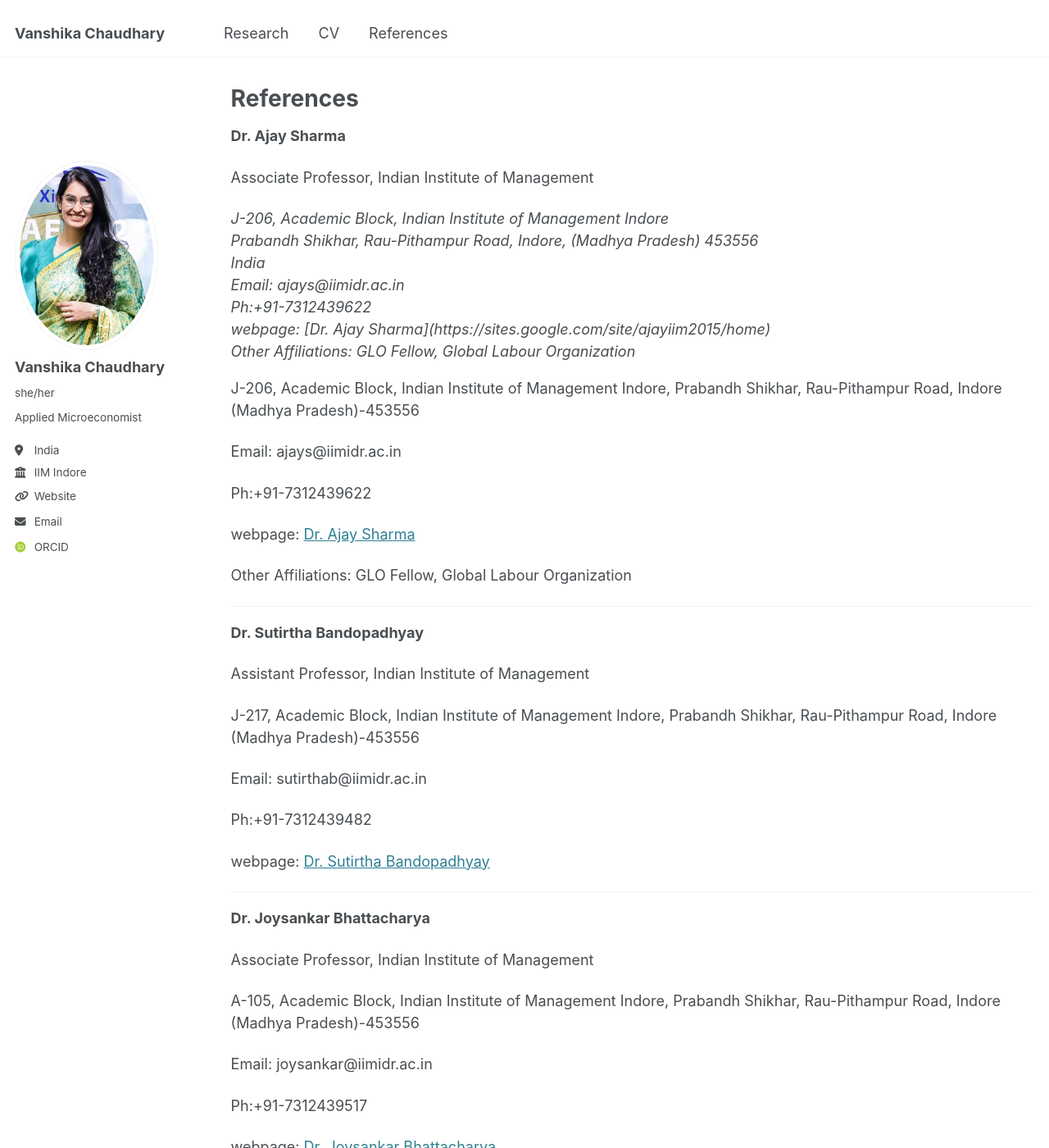
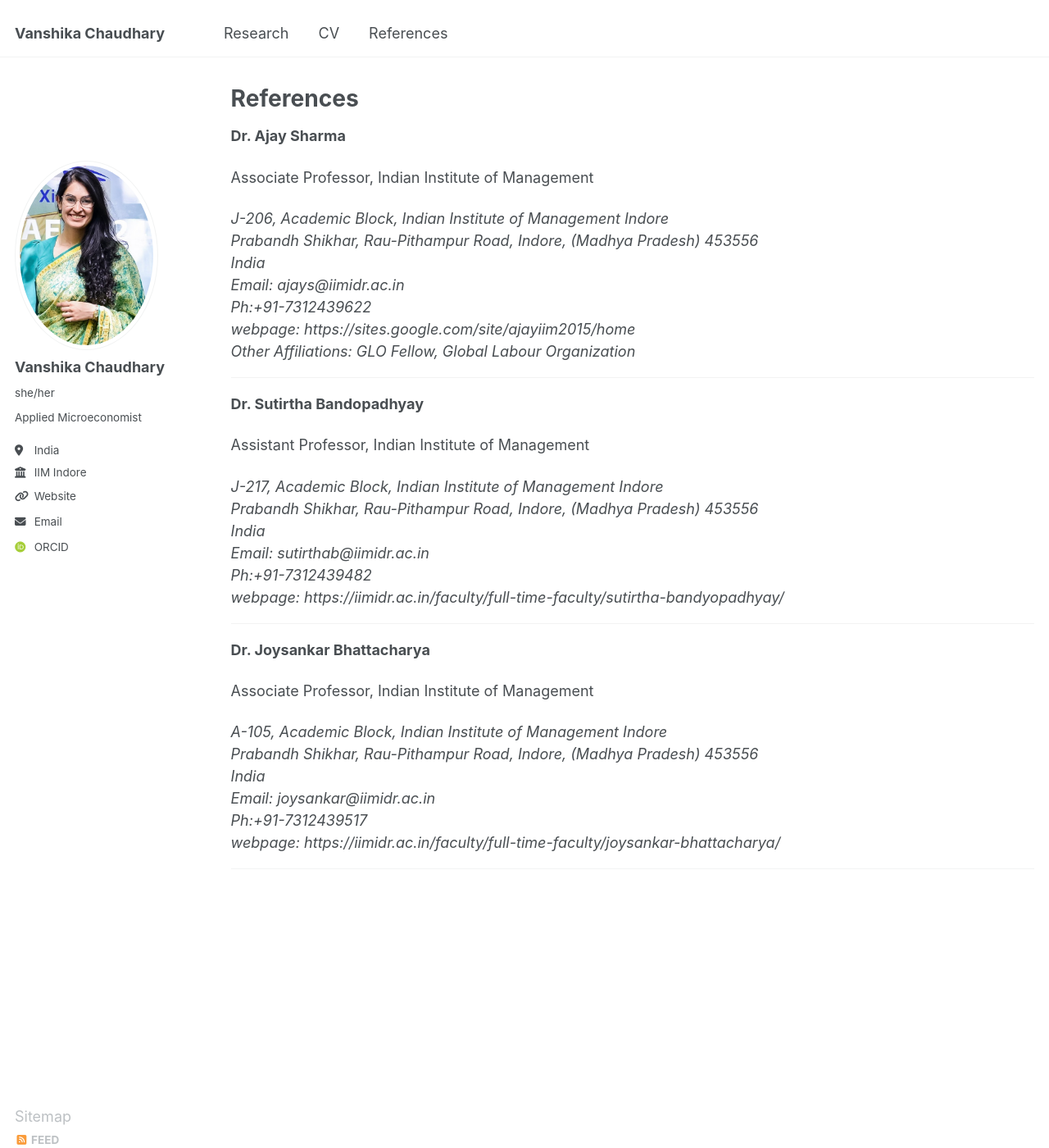
Before and after one commit to vanshika-chaudhary-economics/vanshika-chaudhary-economics.github.io, a Jekyll site: the page built from _pages/references.md, in a window 1280 px wide and 1400 px high. Shown: the whole window at 82% size. Built offline with Jekyll 4.4.1, drawn with Linux system fonts in a browser that asks for light colours; some web fonts are replaced.

Commit message:
Update references.md

```diff
--- a/_pages/references.md
+++ b/_pages/references.md
@@ -12,47 +12,27 @@
 Associate Professor, Indian Institute of Management
 
 <address>
-  J-206, Academic Block, Indian Institute of Management Indore<br /> Prabandh Shikhar, Rau-Pithampur Road, Indore, (Madhya Pradesh) 453556<br /> India<br /> Email: ajays@iimidr.ac.in<br /> Ph:+91-7312439622<br /> webpage: [Dr. Ajay Sharma](https://sites.google.com/site/ajayiim2015/home) <br />Other Affiliations: GLO Fellow, Global Labour Organization
+  J-206, Academic Block, Indian Institute of Management Indore<br /> Prabandh Shikhar, Rau-Pithampur Road, Indore, (Madhya Pradesh) 453556<br /> India<br /> Email: ajays@iimidr.ac.in<br /> Ph:+91-7312439622<br /> webpage: https://sites.google.com/site/ajayiim2015/home <br />Other Affiliations: GLO Fellow, Global Labour Organization
 </address>
-
-J-206, Academic Block, Indian Institute of Management Indore, Prabandh Shikhar, Rau-Pithampur Road, Indore (Madhya Pradesh)-453556
-
-Email: ajays@iimidr.ac.in
-
-Ph:+91-7312439622
-
-webpage: [Dr. Ajay Sharma](https://sites.google.com/site/ajayiim2015/home)
-
-Other Affiliations: GLO Fellow, Global Labour Organization
 
 ------
 
 **Dr. Sutirtha Bandopadhyay**
 
-
 Assistant Professor, Indian Institute of Management
 
-J-217, Academic Block, Indian Institute of Management Indore, Prabandh Shikhar, Rau-Pithampur Road, Indore (Madhya Pradesh)-453556
-
-Email: sutirthab@iimidr.ac.in
-
-Ph:+91-7312439482
-
-webpage: [Dr. Sutirtha Bandopadhyay](https://iimidr.ac.in/faculty/full-time-faculty/sutirtha-bandyopadhyay/)
+<address>
+  J-217, Academic Block, Indian Institute of Management Indore<br /> Prabandh Shikhar, Rau-Pithampur Road, Indore, (Madhya Pradesh) 453556<br /> India<br /> Email: sutirthab@iimidr.ac.in<br /> Ph:+91-7312439482<br /> webpage: https://iimidr.ac.in/faculty/full-time-faculty/sutirtha-bandyopadhyay/
+</address>
 
 ------
 
 **Dr. Joysankar Bhattacharya**
 
-
 Associate Professor, Indian Institute of Management
 
-A-105, Academic Block, Indian Institute of Management Indore, Prabandh Shikhar, Rau-Pithampur Road, Indore (Madhya Pradesh)-453556
-
-Email: joysankar@iimidr.ac.in
-
-Ph:+91-7312439517
-
-webpage: [Dr. Joysankar Bhattacharya](https://iimidr.ac.in/faculty/full-time-faculty/joysankar-bhattacharya/)
+<address>
+  A-105, Academic Block, Indian Institute of Management Indore<br /> Prabandh Shikhar, Rau-Pithampur Road, Indore, (Madhya Pradesh) 453556<br /> India<br /> Email: joysankar@iimidr.ac.in<br /> Ph:+91-7312439517<br /> webpage: https://iimidr.ac.in/faculty/full-time-faculty/joysankar-bhattacharya/
+</address>
 
 ------
```
